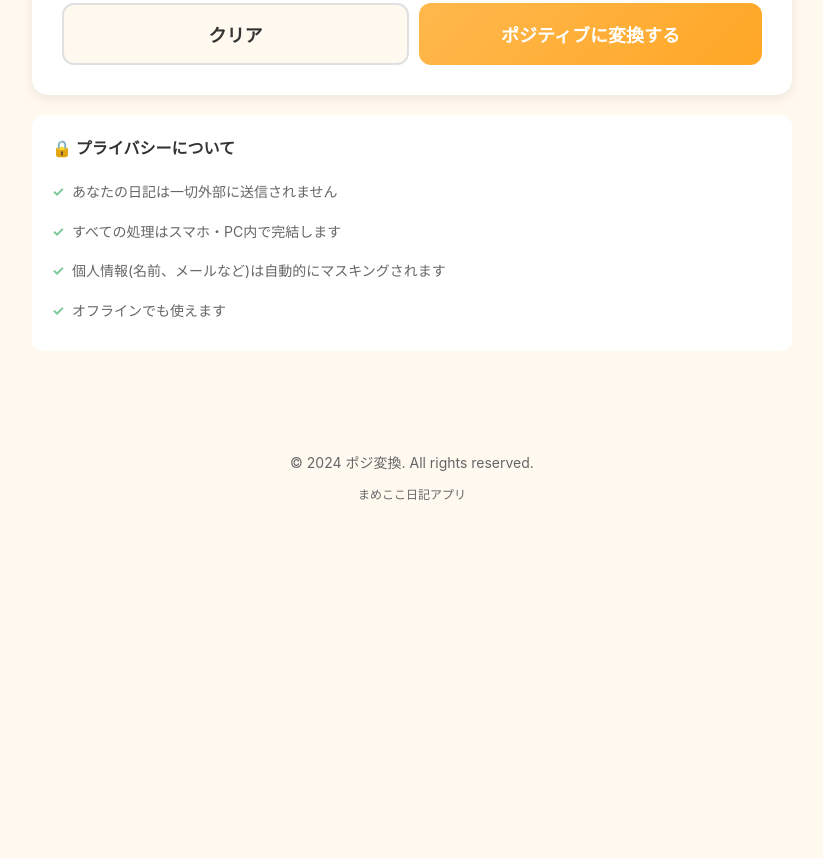
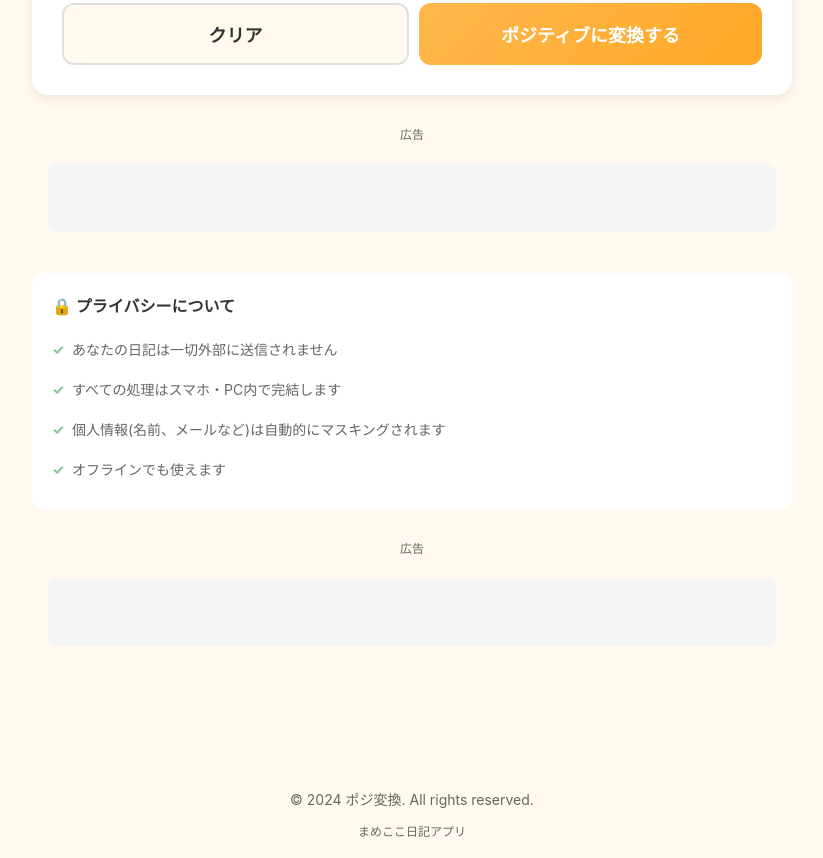
Before and after one commit to sion908/poji-henkan, a plain HTML site: page index.html in a window 1280 px wide. Shown: the part 536-1394 px from the top of the page, without its empty margins (228-1051 px from the left). Before the commit the page ends 1091 px from the top, so only its background shows below. Drawn offline with Linux system fonts and the light colour scheme.

Commit message:
広告の配置

```diff
--- a/index.html
+++ b/index.html
@@ -265,6 +265,37 @@
             color: var(--primary-color);
         }
 
+        /* 広告エリア */
+        .ad-container {
+            margin: 30px 0;
+            text-align: center;
+        }
+
+        .ad-label {
+            font-size: 12px;
+            color: var(--text-light);
+            margin-bottom: 8px;
+            text-align: center;
+        }
+
+        .ad-space {
+            width: 100%;
+            max-width: 728px;
+            min-height: 90px;
+            margin: 0 auto;
+            display: flex;
+            align-items: center;
+            justify-content: center;
+        }
+
+        /* スマホ用の広告サイズ */
+        @media (max-width: 768px) {
+            .ad-space {
+                max-width: 320px;
+                min-height: 100px;
+            }
+        }
+
         @media (max-width: 768px) {
             .container {
                 padding: 15px;
@@ -314,6 +345,22 @@
                 </div>
             </div>
 
+            <!-- 広告1: 変換結果の下 -->
+            <div class="ad-container" id="ad1">
+                <div class="ad-label">広告</div>
+                <div class="ad-space">
+                    <!-- 忍者AdMaxのコードをここに貼り付けてください -->
+                    <div style="text-align: center; padding: 20px; background: #f5f5f5; border-radius: 8px; color: #999; width: 100%;">
+                        <!-- admax -->
+                        <div class="admax-switch" data-admax-id="b3d19784b506c1487b00768aed7a8a20" style="display:inline-block;"></div>
+                        <script type="text/javascript">
+                        (admaxads = window.admaxads || []).push({admax_id: "b3d19784b506c1487b00768aed7a8a20",type: "switch"});</script>
+                        <script type="text/javascript" charset="utf-8" src="https://adm.shinobi.jp/st/t.js" async></script>
+                        <!-- admax -->
+                    </div>
+                </div>
+            </div>
+
             <div class="info-section">
                 <h3>🔒 プライバシーについて</h3>
                 <ul>
@@ -322,6 +369,22 @@
                     <li>個人情報(名前、メールなど)は自動的にマスキングされます</li>
                     <li>オフラインでも使えます</li>
                 </ul>
+            </div>
+
+            <!-- 広告2: フッター上 -->
+            <div class="ad-container" id="ad2">
+                <div class="ad-label">広告</div>
+                <div class="ad-space">
+                    <!-- 忍者AdMaxのコードをここに貼り付けてください -->
+                    <div style="text-align: center; padding: 20px; background: #f5f5f5; border-radius: 8px; color: #999; width: 100%;">
+                        <!-- admax -->
+                        <div class="admax-switch" data-admax-id="415645cf50ced807f7bd8ea63fc42caf" style="display:inline-block;"></div>
+                        <script type="text/javascript">
+                        (admaxads = window.admaxads || []).push({admax_id: "415645cf50ced807f7bd8ea63fc42caf",type: "switch"});</script>
+                        <script type="text/javascript" charset="utf-8" src="https://adm.shinobi.jp/st/t.js" async></script>
+                        <!-- admax -->
+                    </div>
+                </div>
             </div>
         </div>
     </main>
```
Also changed, not shown: ads.txt (added).
